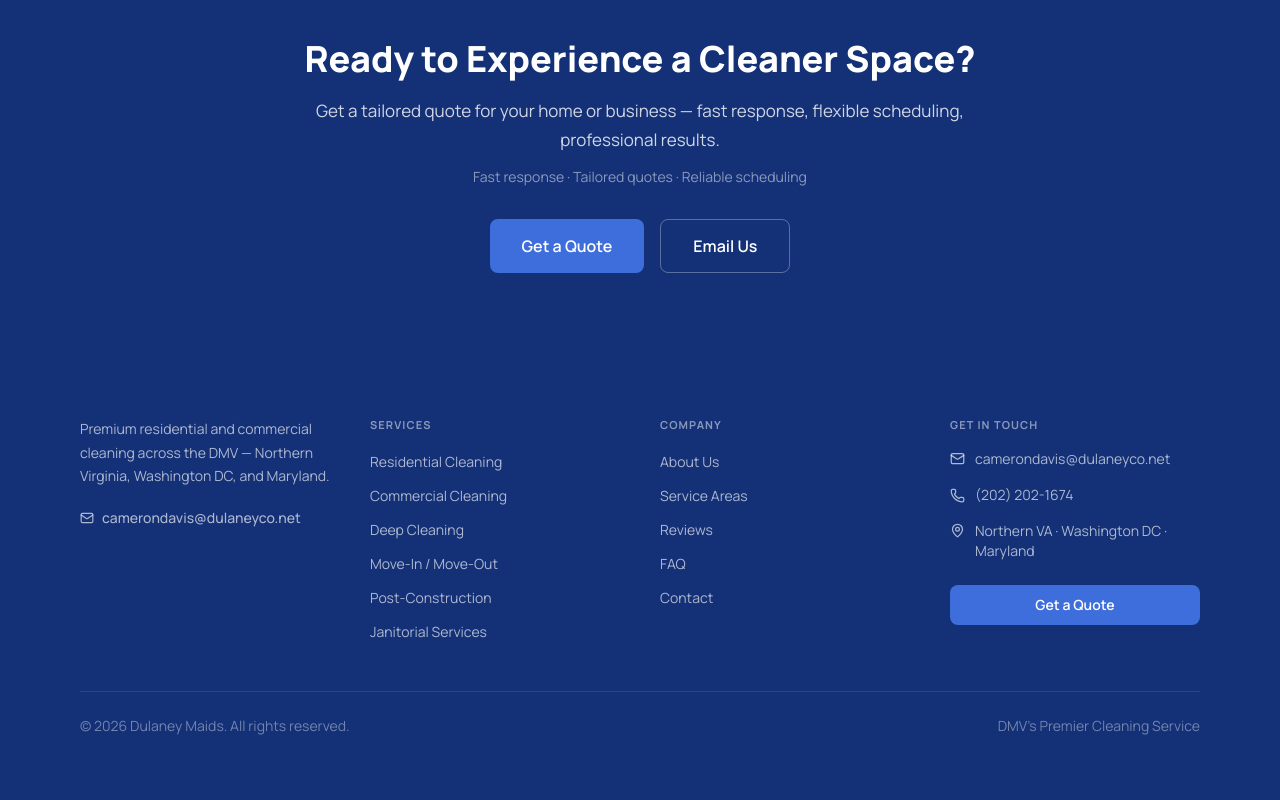
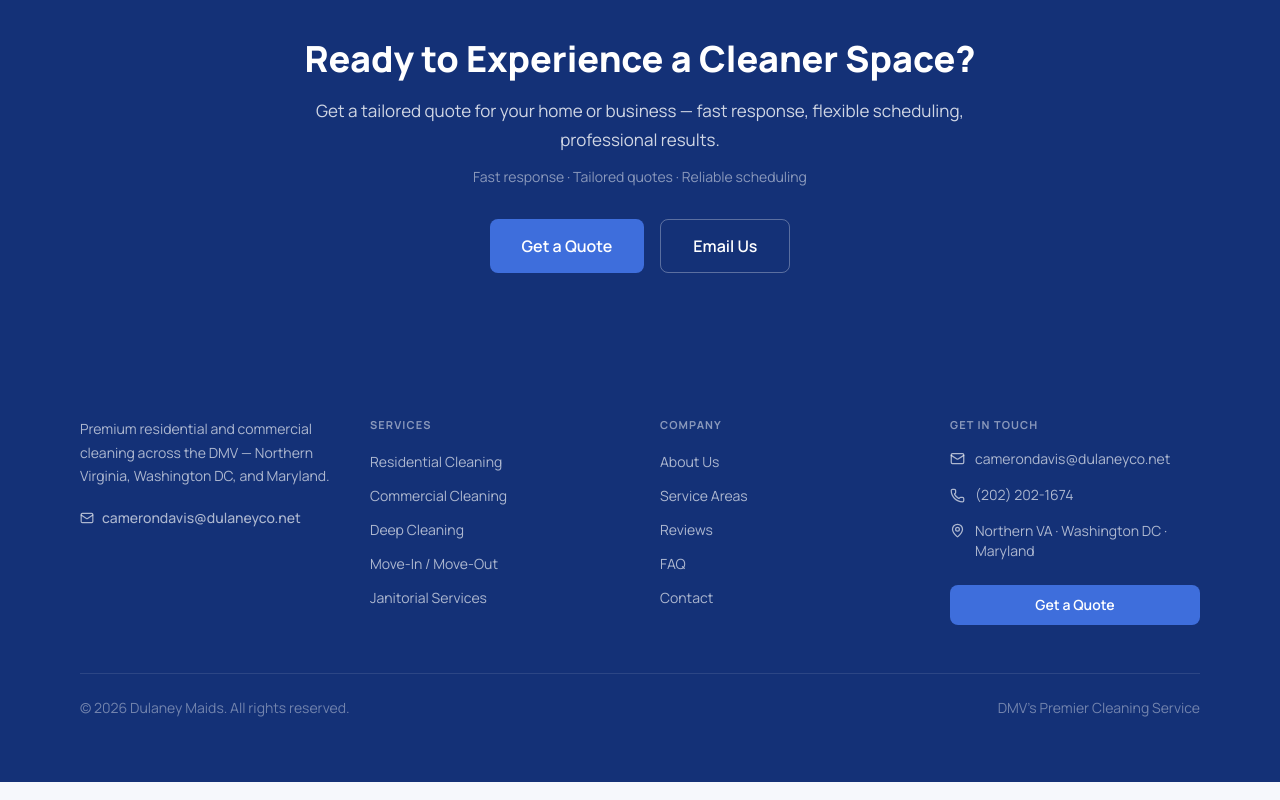
Before and after one commit to mjacobg2002-ant/DulaneyMaids, a React (Vite) app: page / in a window 1280 px wide. Shown: the part 3695-4495 px from the top of the page. Built offline with nearby package versions, Linux system fonts and the light colour scheme.

Commit message:
Update Footer.tsx

```diff
--- a/src/app/components/Footer.tsx
+++ b/src/app/components/Footer.tsx
@@ -42,7 +42,7 @@
                 { to: '/commercial', label: 'Commercial Cleaning' },
                 { to: '/residential', label: 'Deep Cleaning' },
                 { to: '/residential', label: 'Move-In / Move-Out' },
-                { to: '/residential', label: 'Post-Construction' },
+
                 { to: '/commercial', label: 'Janitorial Services' },
               ].map(({ to, label }) => (
                 <li key={label}>
```
